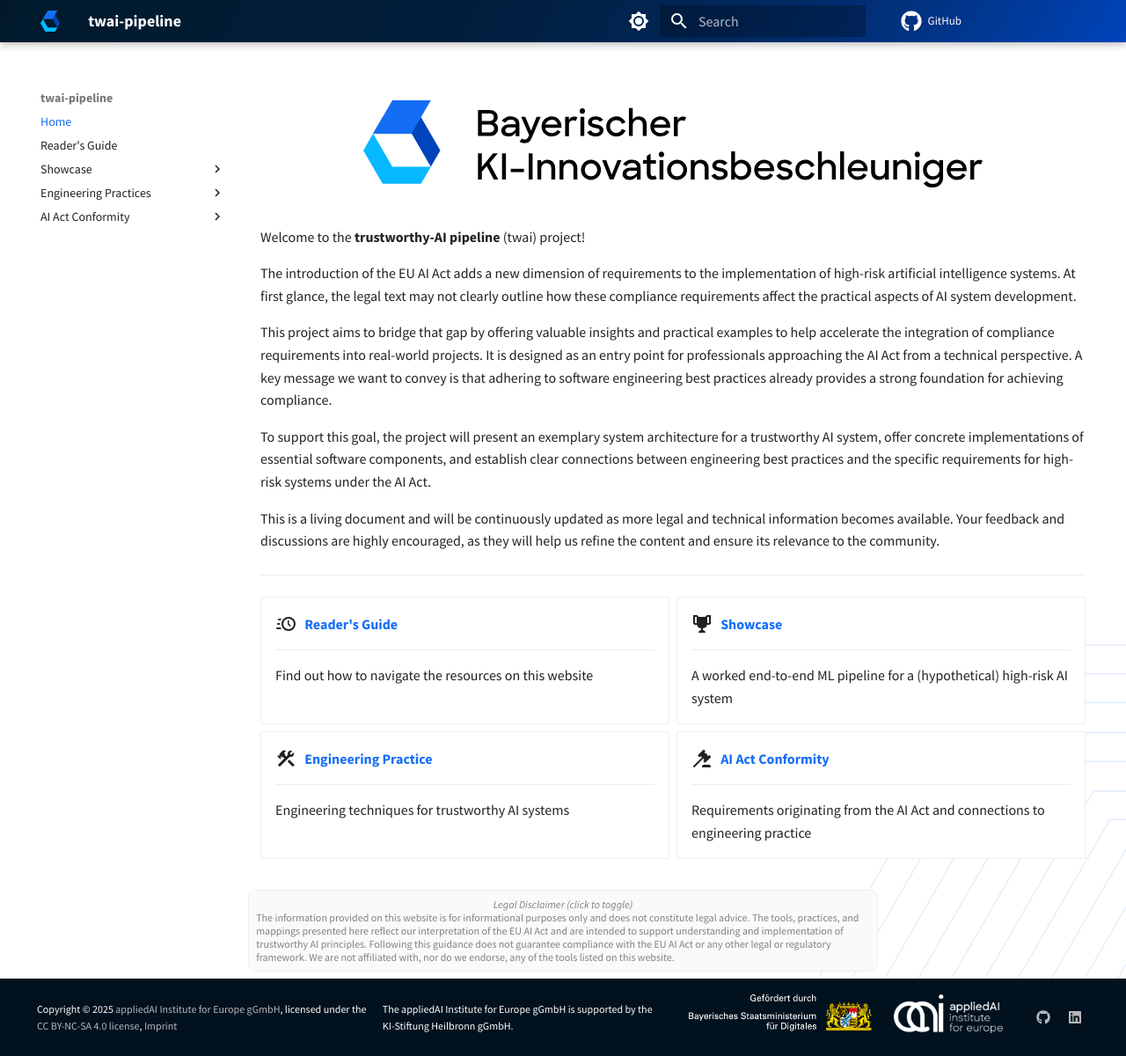
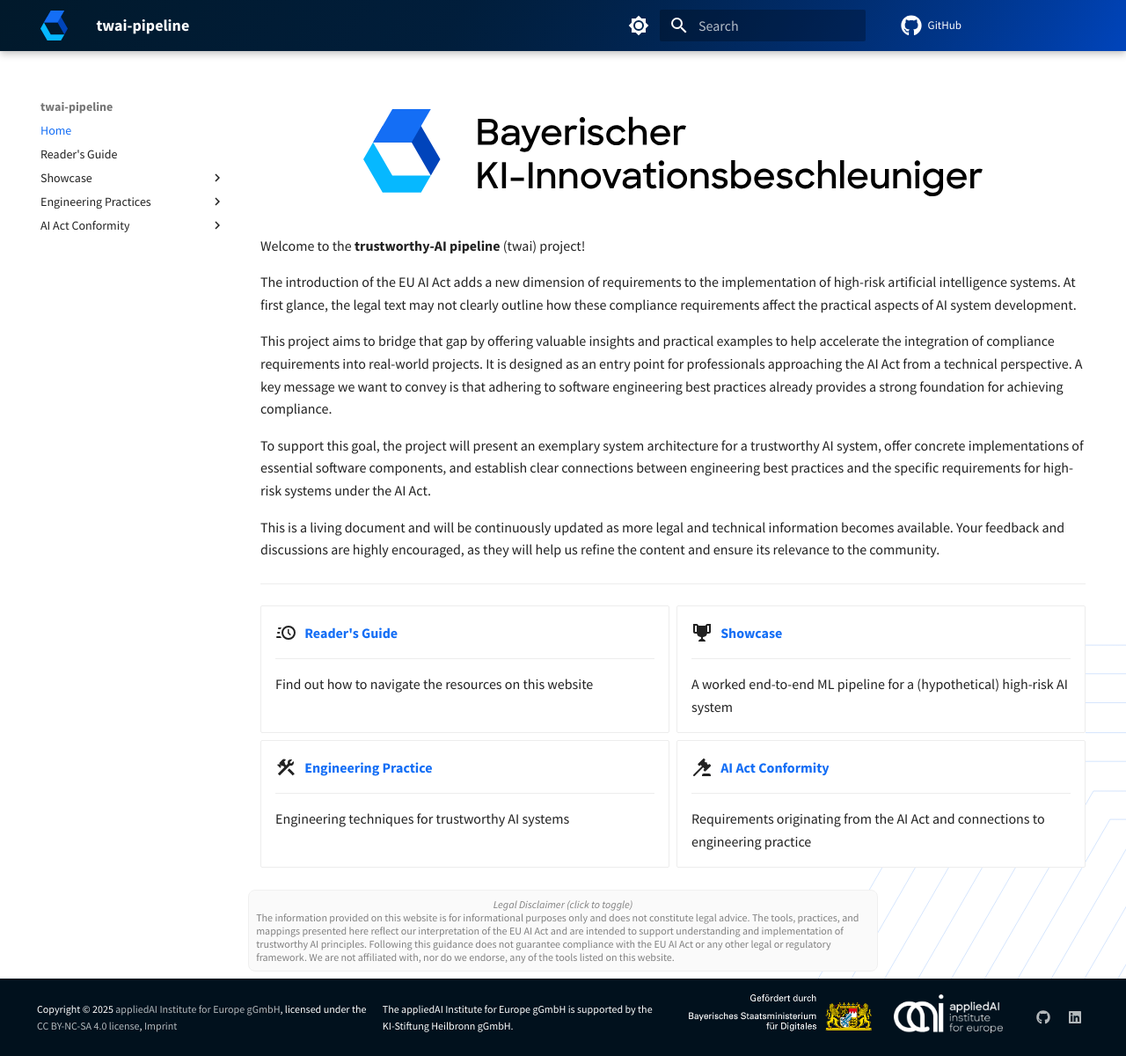
Before and after one commit to aai-institute/practical-ai-act, an MkDocs documentation site: the page built from docs/index.md, in a window 1280 px wide and 1200 px high. Shown: the whole window at 88% size. Built offline with MkDocs 1.6.1 and Material for MkDocs 9.7.7, drawn with Linux system fonts in a browser that asks for light colours; plug-ins that fetch from the network failed and are left out; comment, search, counter and statistics services are not loaded; the version menu is left out.

Commit message:
Add extra styling to optimize size of logo in header

```diff
--- a/docs/_styles/extra.css
+++ b/docs/_styles/extra.css
@@ -1,6 +1,21 @@
 /* Hide empty root heading (-> `#`) */
 h1#_1 {
   display: none;
+}
+
+/* Increase logo size in header */
+.md-header__button.md-logo {
+  width: auto;
+  height: 2.5rem; /* Increase from default ~1.6rem to make it more prominent */
+  display: flex;
+  align-items: center;
+}
+
+.md-header__button.md-logo img,
+.md-header__button.md-logo svg {
+  height: 100%;
+  width: auto;
+  max-height: 2.5rem;
 }
 
 .hero-logo {
```
